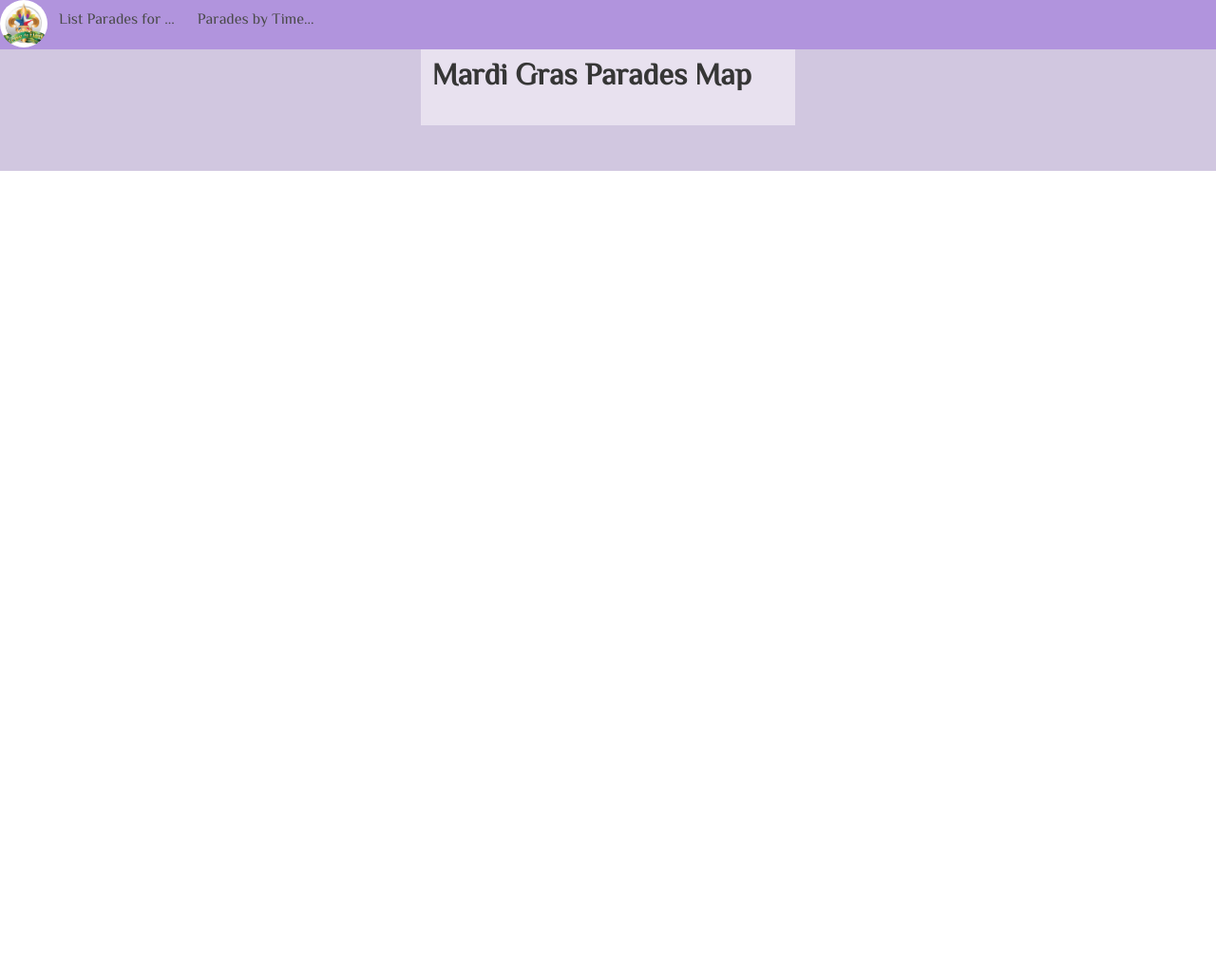
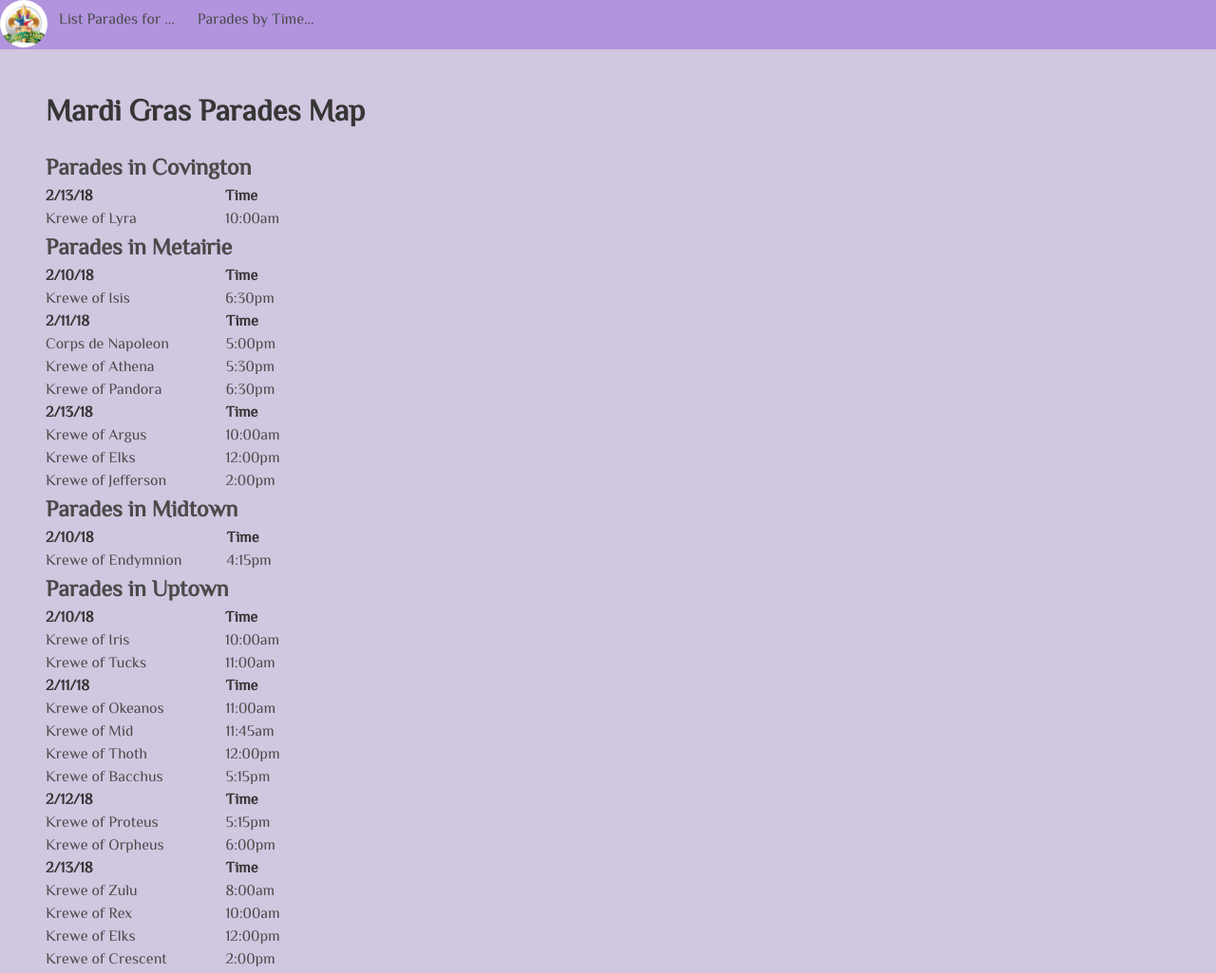
Before and after one commit to SMITHsharon/mardiGras, a plain HTML site: page index.html in a window 1280 px wide. Shown: the top 1025 px of the page at 95% size. Before the commit the page ends 800 px from the top, so only its background shows below. Drawn offline with nearby package versions, Linux system fonts and the light colour scheme.

Commit message:
listing all parades on launch

```diff
--- a/index.html
+++ b/index.html
@@ -101,16 +101,20 @@
         </div>
       </nav>
 
+      <!--
       <div class="container column is-4 is-offset-4">
-        <h1 class="title">
-          Mardi Gras Parades Map
-        </h1>
+      -->
+      <div class="columns is-mobile">
+        <div class="column is-11-mobile is-one-half-tablet is-one-third-desktop">
 
-        <!-- container for output written to DOM -->
-        <div id="paradeOutputByLocation">
-          <!-- parade information is written here by jQuery -->
-        </div>
+          <h1 class="title">
+            Mardi Gras Parades Map
+          </h1>
 
+          <!-- container for output written to DOM -->
+          <div id="outputContainer">
+            <!-- parade information is written here by jQuery -->
+          </div>
       </div>
     </section>
 
--- a/main.js
+++ b/main.js
@@ -134,10 +134,29 @@ var parades = [
   }
 ];
 
+function onLaunch() {
+
+	let domString = "";
+	domString += listParadesbyLocation("Covington");
+	domString += listParadesbyLocation("Metairie");
+	domString += listParadesbyLocation("Midtown");
+	domString += listParadesbyLocation("Uptown");
+	domString += listParadesbyLocation("Westbank");
+
+	$("#outputContainer").html(domString);
+};
+onLaunch();
+
+
+
+// ******************************************************
+// event listeners for dropdown menus
+// ******************************************************
 $(function(){
       function getLocation(event) {
             let selectedLocation = event.currentTarget.id;
-            listParadesbyLocation(selectedLocation);
+            let domString = listParadesbyLocation(selectedLocation);
+            $("#outputContainer").html(domString);
             return false;
       }
       //$('#paradeDropdown').click(yourfunction);
@@ -149,7 +168,8 @@ $(function(){
 $(function(){
 	function getByTimes(event) {
             let selectedTime = event.currentTarget.id;
-            listParadesByTime(selectedTime);
+            let domString = listParadesByTime(selectedTime);
+            $("#outputContainer").html(domString);
             return false;
 	}
 	$('#timeAnchorlist > a').click(getByTimes);
@@ -166,7 +186,7 @@ function listParadesByTime(thisTime) {
 	let domString = "";
 	let firstParade = true;
 
-	domString += `<div><h2 id="jQueryH2Header">Parades at ${thisTime}</h2>`;
+	domString += `<div><h4 id="jQueryH4Header">Parades at ${thisTime}</h4>`;
 
 	for (var key in parades){
 		if (parades[key].time === thisTime)
@@ -178,7 +198,9 @@ function listParadesByTime(thisTime) {
 			}
 	}
 
-	$("#paradeOutputByLocation").html(domString);
+	return domString;
+
+	//$("#paradeOutputByLocation").html(domString);
 };
 
 
@@ -192,7 +214,7 @@ function listParadesbyLocation(thisLocation) {
 	let domString = "";
 	let firstParade = true;
 
-	domString += `<div><h2 id="jQueryH2Header">Parades in ${thisLocation}</h2>`;
+	domString += `<div><h4 id="jQueryH4Header">Parades in ${thisLocation}</h4>`;
 
 	for (var key in parades){
 		if (parades[key].location === thisLocation)
@@ -204,7 +226,9 @@ function listParadesbyLocation(thisLocation) {
 			}
 	}
 
-	$("#paradeOutputByLocation").html(domString);
+	return domString;
+
+	//$("#paradeOutputByLocation").html(domString);
 };
 
 
--- a/styles.css
+++ b/styles.css
@@ -18,11 +18,16 @@ body {
 	border-radius: 50%;
 }
 
+h1.title {
+	margin-top: 50px;
+	//margin-bottom: 0;
+}
+
 td {
 	width: 200px;
 }
 
-#jQueryH2Header {
-	font-size: 1.8em;
+#jQueryH4Header {
+	font-size: 1.5em;
 	font-weight: 600;
 }
```
